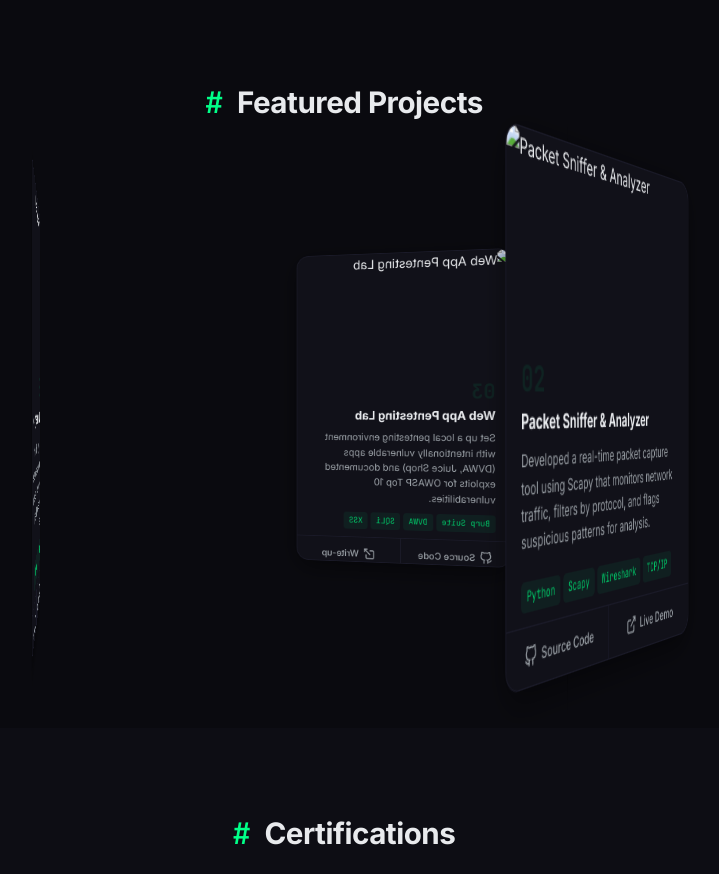
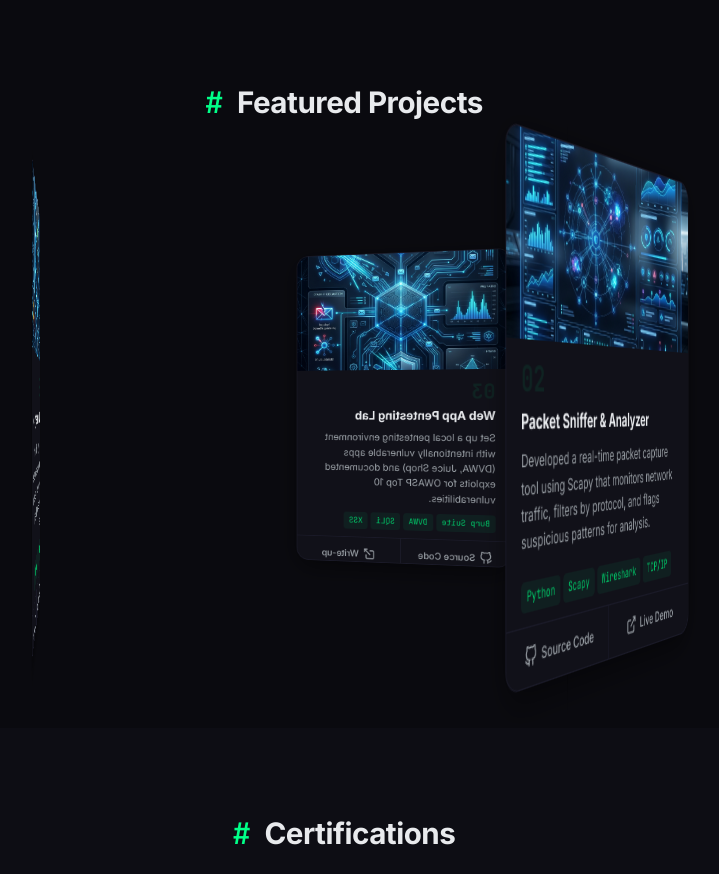
Before and after one commit to RishavK1811/Rishav-Kumar-Portfolio, a plain HTML site: page index.html in a window 1280 px wide. Shown: the part 2020-2894 px from the top of the page, without its empty margins (296-1015 px from the left). Drawn offline with Linux system fonts and the light colour scheme.

Commit message:
Update index.html

```diff
--- a/index.html
+++ b/index.html
@@ -196,7 +196,7 @@
             <!-- Project 1 -->
             <article class="project-card">
               <div class="project-image">
-                <img src="assets/images/proj_vuln_scanner.png" alt="Vulnerability Scanner">
+                <img src="assets/proj_vuln_scanner.png" alt="Vulnerability Scanner">
               </div>
               <div class="project-body">
                 <div class="project-number">01</div>
@@ -220,7 +220,7 @@
             <!-- Project 2 -->
             <article class="project-card">
               <div class="project-image">
-                <img src="assets/images/proj_soc_dashboard.png" alt="Packet Sniffer & Analyzer">
+                <img src="assets/proj_soc_dashboard.png" alt="Packet Sniffer & Analyzer">
               </div>
               <div class="project-body">
                 <div class="project-number">02</div>
@@ -244,7 +244,7 @@
             <!-- Project 3 -->
             <article class="project-card">
               <div class="project-image">
-                <img src="assets/images/proj_phishing.png" alt="Web App Pentesting Lab">
+                <img src="assets/proj_phishing.png" alt="Web App Pentesting Lab">
               </div>
               <div class="project-body">
                 <div class="project-number">03</div>
```
